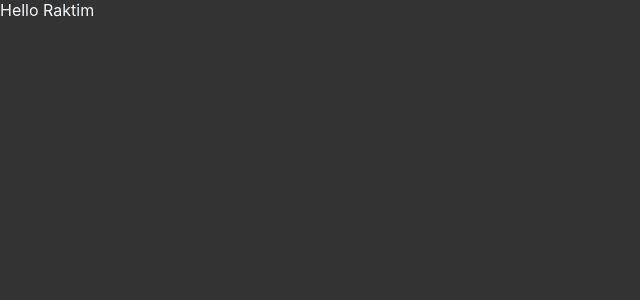
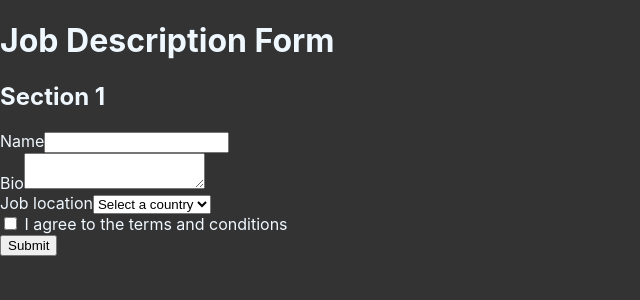
Before and after one commit to RaktimParasar/learning-frontend-testing, a React (Create React App) app in the folder react-testing/test-101/: page / in a window 1280 px wide. Shown: the top 300 px of the page, without its empty margins (0-640 px from the left). Built offline with nearby package versions, Linux system fonts and the light colour scheme.

Commit message:
getByRole

```diff
--- a/react-testing/test-101/src/App.tsx
+++ b/react-testing/test-101/src/App.tsx
@@ -1,9 +1,12 @@
-import { Greet } from "./components/greet/Greet";
+// import { Greet } from "./components/greet/Greet";
+
+import { Application } from "./components/application/Application";
 
 function App() {
   return (
     <>
-      <Greet name="Raktim" />
+      {/* <Greet name="Raktim" /> */}
+      <Application />
     </>
   );
 }
--- /dev/null
+++ b/react-testing/test-101/src/components/application/Application.tsx
@@ -0,0 +1,35 @@
+export const Application = () => {
+  return (
+    <>
+      <h1>Job Description Form</h1>
+      <h2>Section 1</h2>
+      <form>
+        <div>
+          <label htmlFor="name">Name</label>
+          <input type="text" id="name" />
+        </div>
+        <div>
+          <label htmlFor="bio">Bio</label>
+          <textarea id="bio" name="bio" />
+        </div>
+        <div>
+          <label htmlFor="job-location">Job location</label>
+          <select id="job-location">
+            <option value="">Select a country</option>
+            <option value="US">United States</option>
+            <option value="UK">United Kingdom</option>
+            <option value="CA">Canada</option>
+            <option value="IN">India</option>
+            <option value="AU">Australia</option>
+          </select>
+        </div>
+        <div>
+          <label>
+            <input type="checkbox" id="terms" /> I agree to the terms and conditions
+          </label>
+        </div>
+        <button>Submit</button>
+      </form>
+    </>
+  );
+};
```
Also changed, not shown: 1 other file (tests, documents, lock files or other folders).
